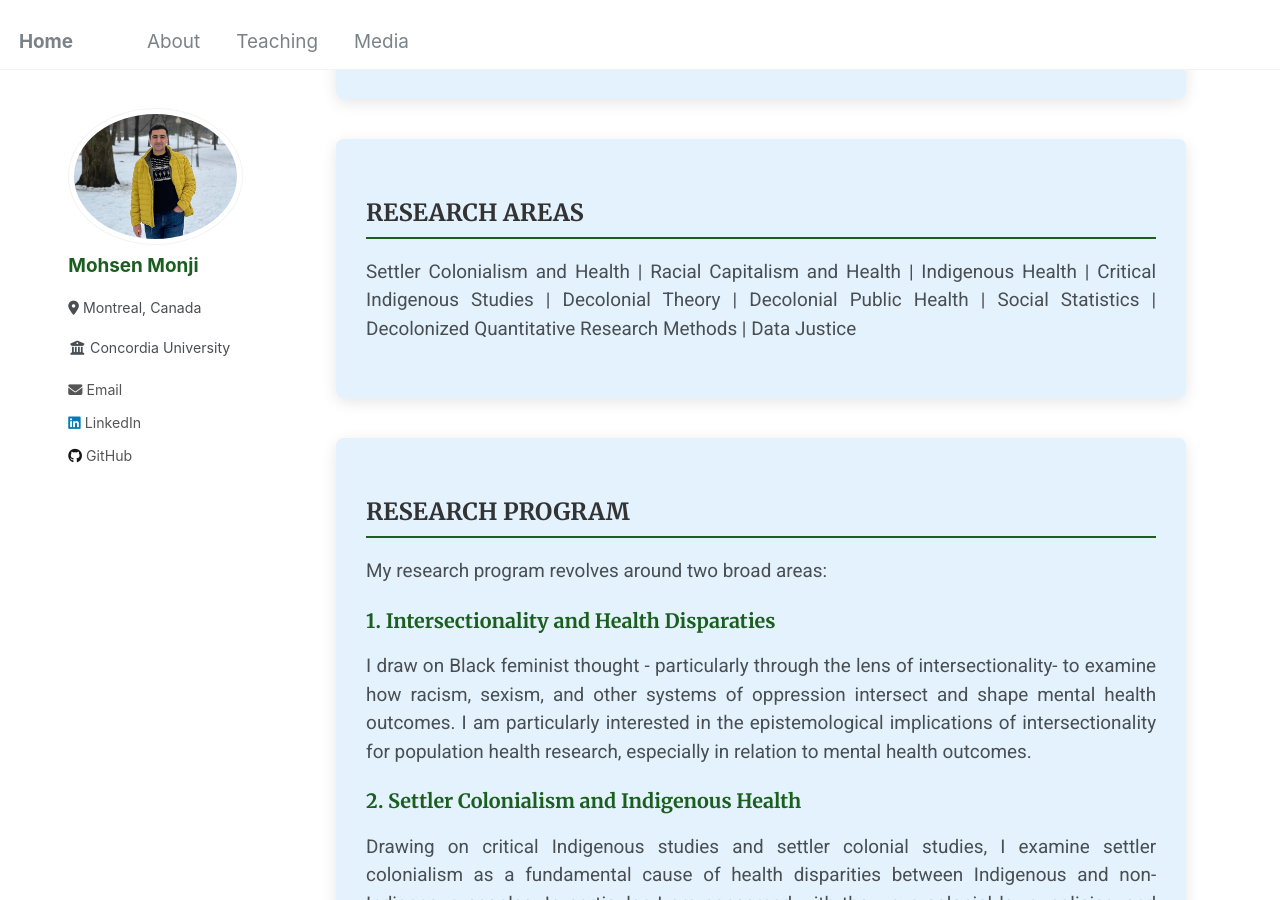
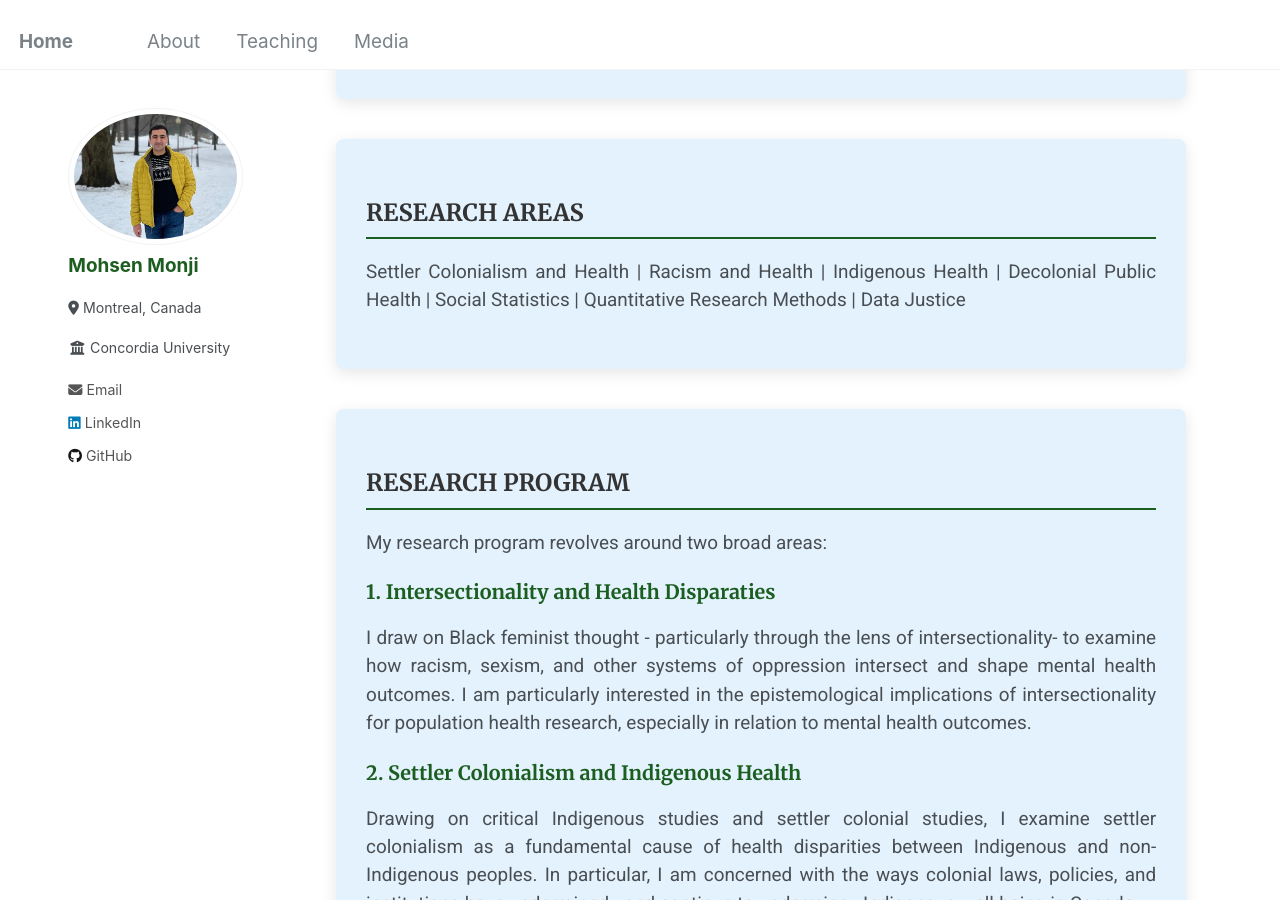
Before and after one commit to Mohsnmonji/mohsnmonji.github.io, a Jekyll site: the page built from about-me.md, in a window 1280 px wide and 900 px high, scrolled down 478 px. Built offline with Jekyll 4.4.1, drawn with Linux system fonts in a browser that asks for light colours.

Commit message:
Update about-me.md

```diff
--- a/about-me.md
+++ b/about-me.md
@@ -68,7 +68,7 @@ author_profile: true
 <div class="about-card">
   <h2>RESEARCH AREAS</h2>
   <p>
-    Settler Colonialism and Health | Racial Capitalism and Health | Indigenous Health | Critical Indigenous Studies | Decolonial Theory | Decolonial Public Health | Social Statistics | Decolonized Quantitative Research Methods | Data Justice
+    Settler Colonialism and Health | Racism and Health | Indigenous Health | Decolonial Public Health | Social Statistics | Quantitative Research Methods | Data Justice
   </p>
 </div>
 
```
